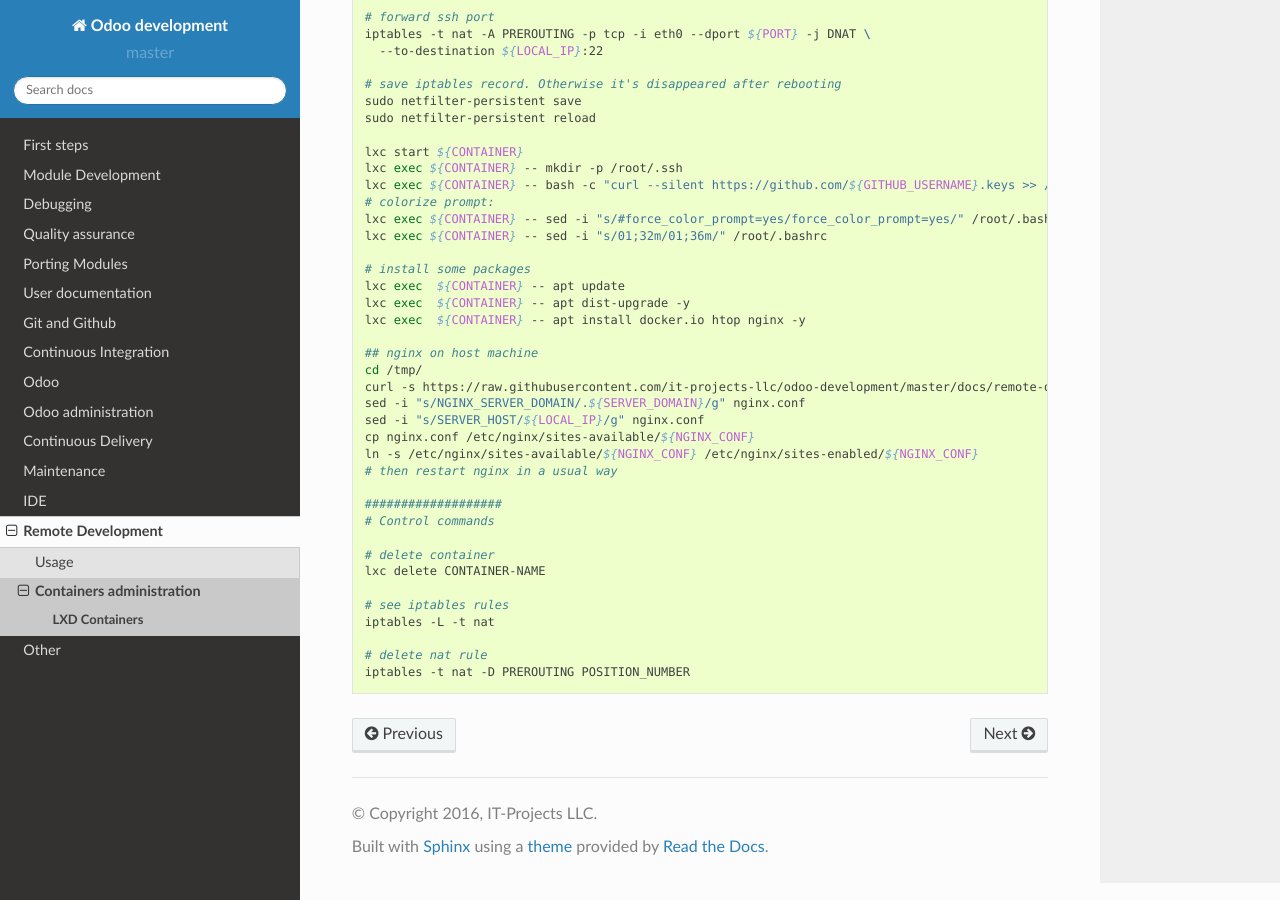
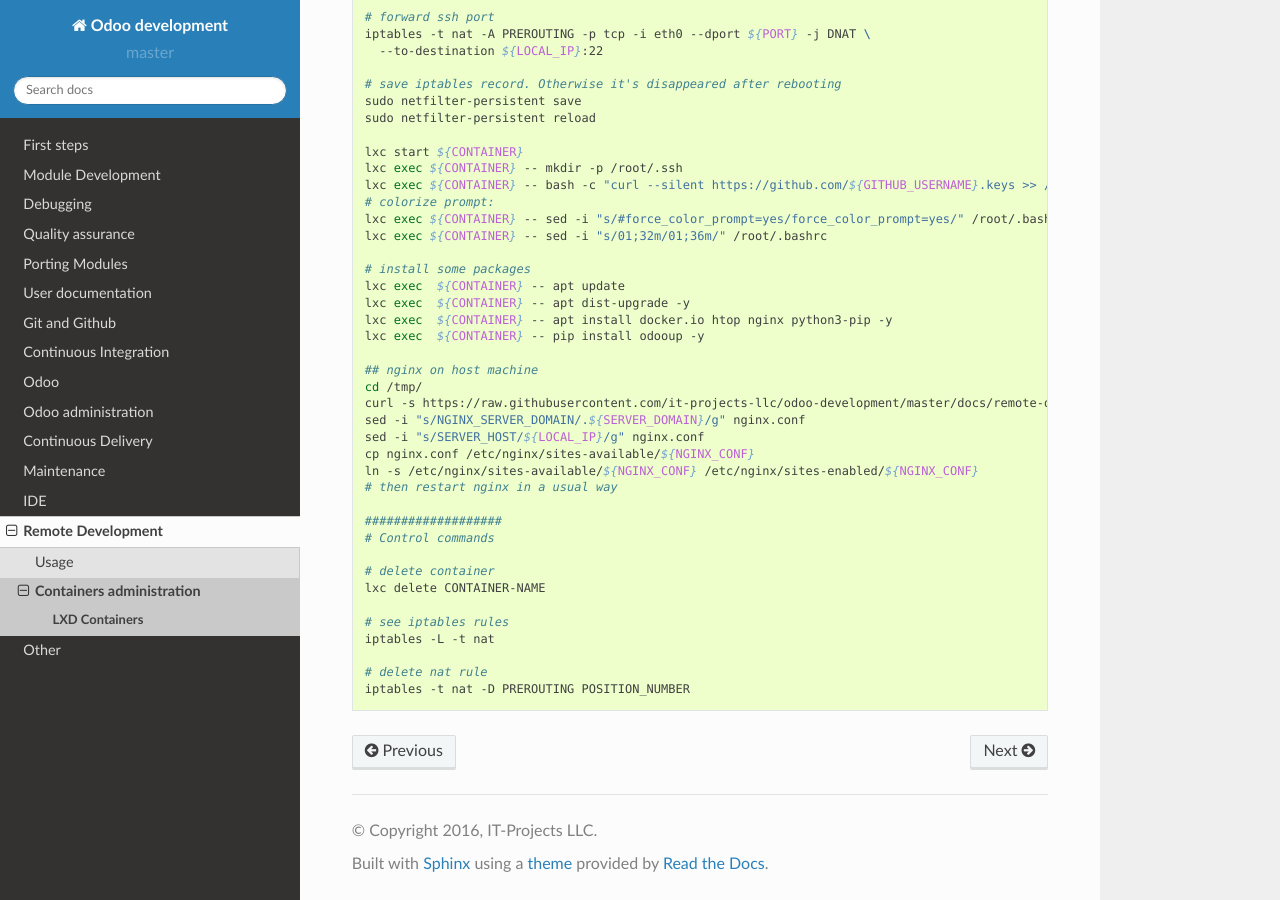
Before and after one commit to itpp-labs/odoo-development, a Sphinx documentation site: the page built from docs/remote-dev/lxd/lxd.rst, in a window 1280 px wide and 900 px high, scrolled down 802 px. Built offline with Sphinx 7.4.7 and the Read the Docs theme 2.0.0, drawn with Linux system fonts in a browser that asks for light colours.

Commit message:
install odooup

```diff
--- a/docs/remote-dev/lxd/lxd.rst
+++ b/docs/remote-dev/lxd/lxd.rst
@@ -60,7 +60,8 @@
     # install some packages
     lxc exec  ${CONTAINER} -- apt update
     lxc exec  ${CONTAINER} -- apt dist-upgrade -y
-    lxc exec  ${CONTAINER} -- apt install docker.io htop nginx -y
+    lxc exec  ${CONTAINER} -- apt install docker.io htop nginx python3-pip -y
+    lxc exec  ${CONTAINER} -- pip install odooup -y
 
     ## nginx on host machine
     cd /tmp/
```
